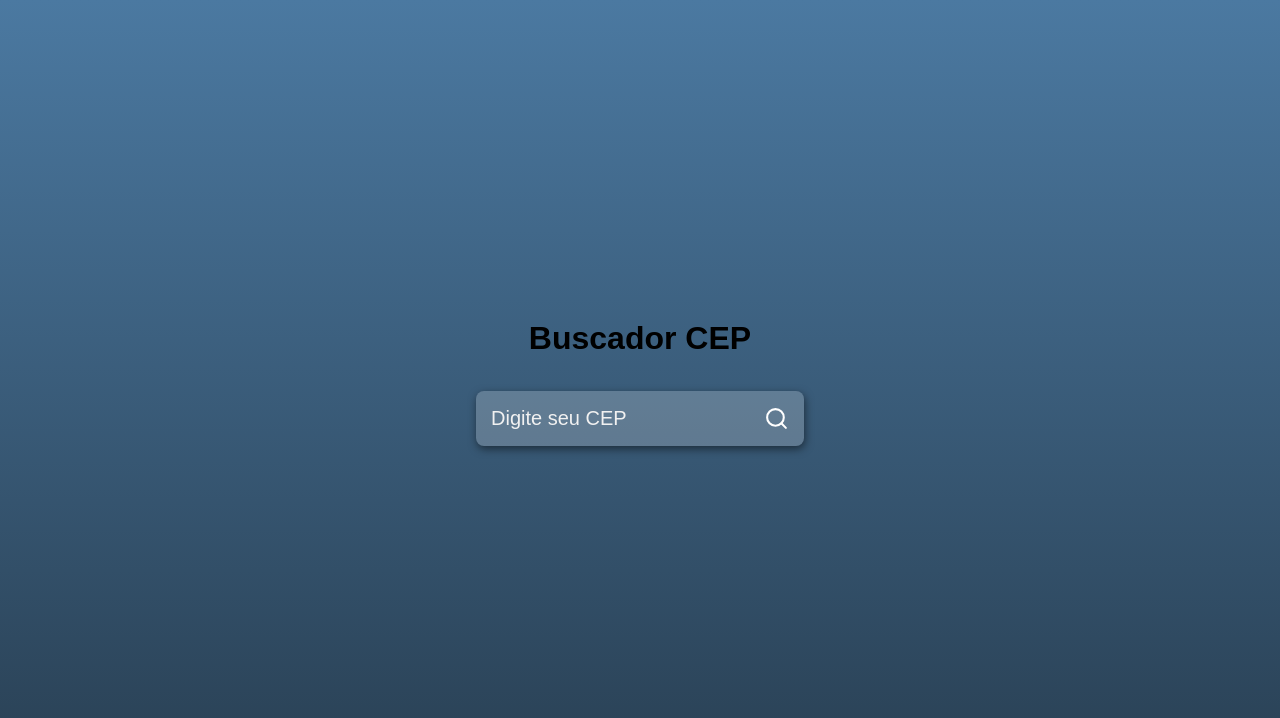
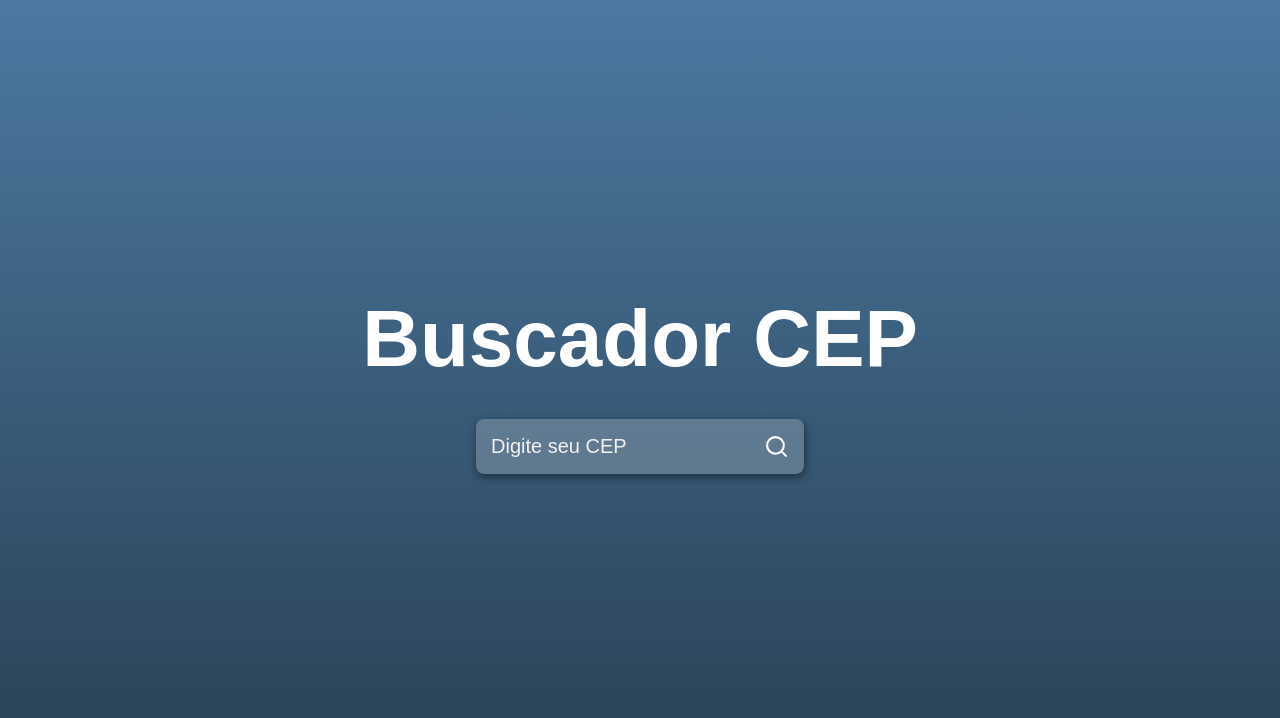
Before and after one commit to devMahaw/buscador_de_cep, a React (Create React App) app: page / in a window 1280 px wide. Shown: the top 718 px of the page. Built offline with nearby package versions, Linux system fonts and the light colour scheme.

Commit message:
refactor: code change

```diff
--- a/src/styles.css
+++ b/src/styles.css
@@ -7,6 +7,12 @@
     background: #4B79A1;
     background: -webkit-linear-gradient(to top, #283E51, #4B79A1);
     background: linear-gradient(to top, #283E51, #4B79A1);
+}
+
+.title {
+    font-size: 80px;
+    color: #FFF;
+    animation: flipTitle 1s;
 }
 
 @keyframes flipTitle {
```
